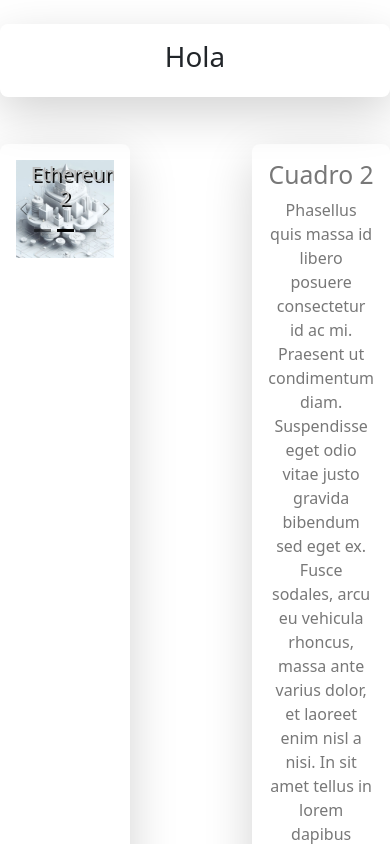
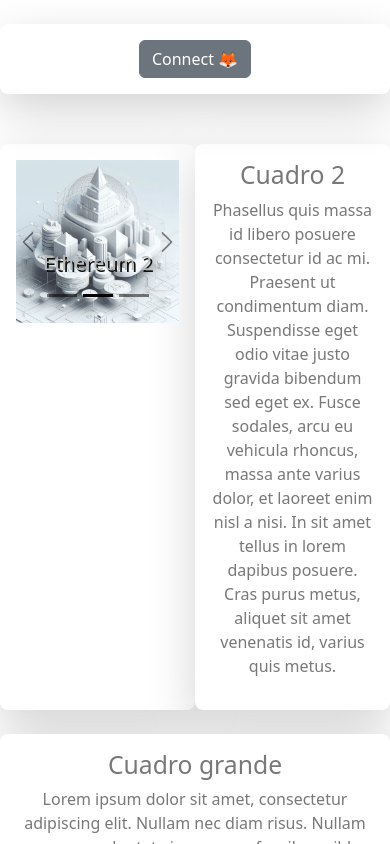
Before and after one commit to Oriojas/chainlink_hack_2023, a React (Create React App) app: page / in a window 390 px wide. Shown: the top 844 px of the page. Built offline with nearby package versions, Linux system fonts and the light colour scheme.

Commit message:
feat: create metamask button

```diff
--- a/package.json
+++ b/package.json
@@ -3,10 +3,12 @@
   "version": "0.1.0",
   "private": true,
   "dependencies": {
+    "@metamask/detect-provider": "^2.0.0",
     "@testing-library/jest-dom": "^5.17.0",
     "@testing-library/react": "^13.4.0",
     "@testing-library/user-event": "^13.5.0",
     "bootstrap": "^5.3.2",
+    "ethers": "^5.0.0",
     "react": "^18.2.0",
     "react-bootstrap": "^2.9.1",
     "react-dom": "^18.2.0",
--- a/src/App.js
+++ b/src/App.js
@@ -3,6 +3,7 @@
 import Row from 'react-bootstrap/Row';
 import Col from 'react-bootstrap/Col';
 import Carrousel from './components/Carrousel';
+import MetamaskButton from './components/Metamask';
 
 function App() {
   return (
@@ -12,7 +13,9 @@
         <Container className="container-fix">
           <Row className="justify-content-md-center">
             <Col className='text-center shadow-lg p-3 mb-4 mt-4 bg-body rounded-3 bg-transparent text-dark'>
-              <h1>Hola</h1>
+              <Col className='col-md-6 offset-md-8'>
+                <MetamaskButton></MetamaskButton>
+              </Col>
             </Col>
           </Row>
         </Container>
@@ -28,9 +31,8 @@
             <Col className='col-md-6 text-center shadow-lg p-3 mb-4 bg-body rounded-3'>
               <Carrousel></Carrousel>
             </Col>
-              <Col className='col-md-1'>
-            </Col>
-            <Col className='col-md-5 text-center shadow-lg p-3 mb-4 bg-body rounded-3'>
+
+            <Col className='col-md-5 offset-md-1 text-center shadow-lg p-3 mb-4 bg-body rounded-3'>
               <h2>Cuadro 2</h2>
               <p>Phasellus quis massa id libero posuere consectetur id ac mi. Praesent ut condimentum diam. Suspendisse eget odio vitae justo gravida bibendum sed eget ex. Fusce sodales, arcu eu vehicula rhoncus, massa ante varius dolor, et laoreet enim nisl a nisi. In sit amet tellus in lorem dapibus posuere. Cras purus metus, aliquet sit amet venenatis id, varius quis metus.</p>
             </Col>
--- /dev/null
+++ b/src/components/Metamask.js
@@ -0,0 +1,48 @@
+import React, { useState } from 'react';
+import Button from 'react-bootstrap/Button';
+import Modal from 'react-bootstrap/Modal';
+import { ethers } from 'ethers';
+
+function MetamaskButton() {
+  const [show, setShow] = useState(false);
+
+  const handleClose = () => setShow(false);
+  const handleShow = () => setShow(true);
+
+  const connectMetamask = async () => {
+    if (typeof window.ethereum !== 'undefined') {
+      try {
+        const provider = new ethers.providers.Web3Provider(window.ethereum);
+        const signer = provider.getSigner();
+        const address = await signer.getAddress();
+        console.log(address);
+      } catch (err) {
+        console.error(err);
+      }
+    } else {
+      handleShow();
+    }
+  };
+
+  return (
+    <>
+      <Button variant="secondary" onClick={connectMetamask}>
+        Connect 🦊
+      </Button>
+
+      <Modal show={show} onHide={handleClose}>
+        <Modal.Header closeButton>
+          <Modal.Title>Metamask no instalado</Modal.Title>
+        </Modal.Header>
+        <Modal.Body>Por favor instala Metamask para continuar.</Modal.Body>
+        <Modal.Footer>
+          <Button variant="secondary" onClick={handleClose}>
+            Cerrar
+          </Button>
+        </Modal.Footer>
+      </Modal>
+    </>
+  );
+}
+
+export default MetamaskButton;
```
Also changed, not shown: 1 other file (tests, documents, lock files or other folders).
